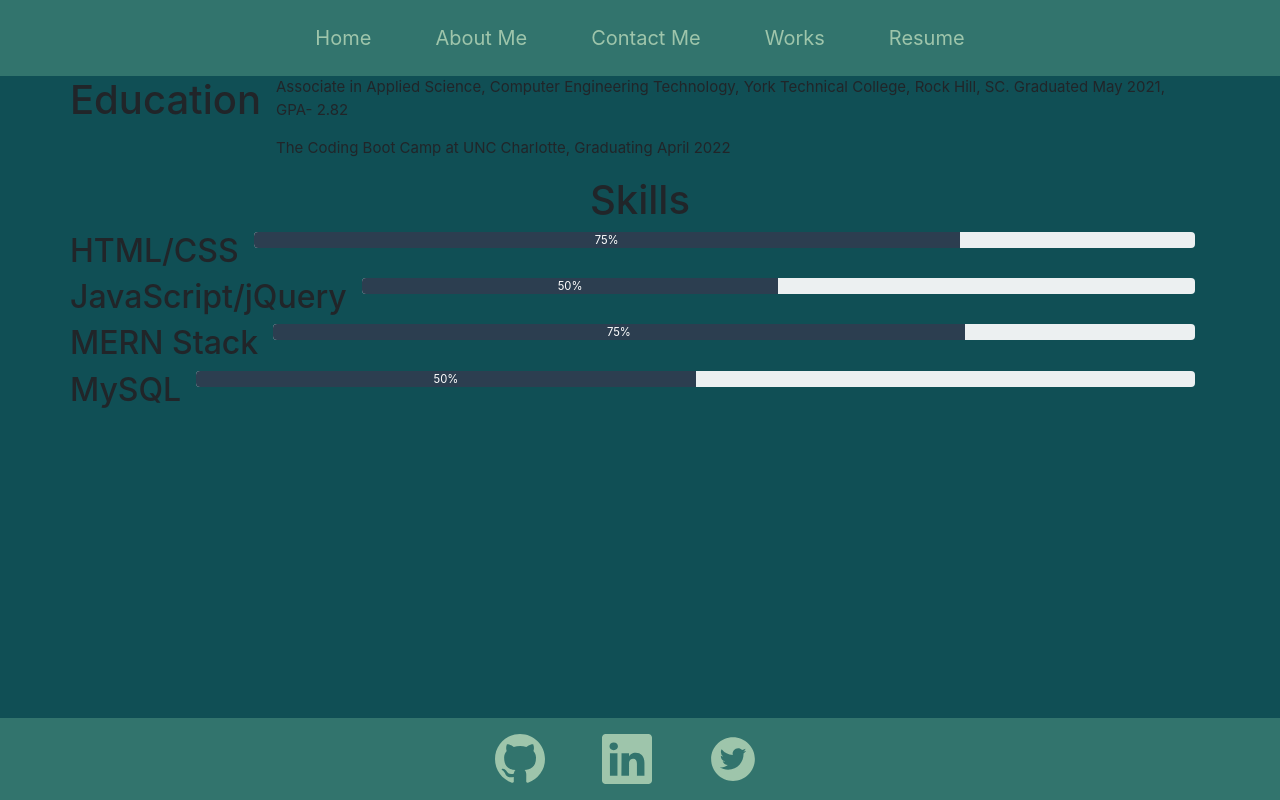
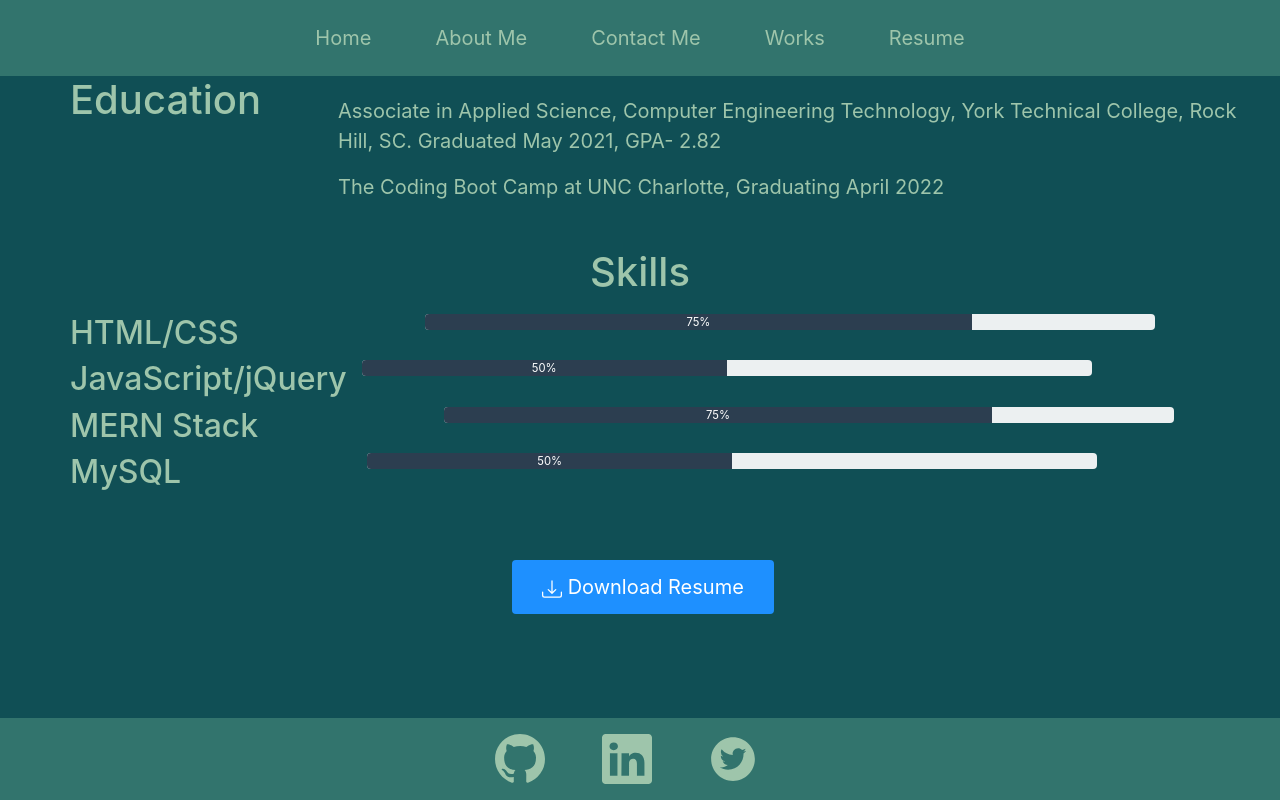
Before and after one commit to maddi124/React-Portfolio, a React (Create React App) app: page /ResumePage in a window 1280 px wide. Built offline with nearby package versions, Linux system fonts and the light colour scheme.

Commit message:
download

```diff
--- a/src/assets/style.css
+++ b/src/assets/style.css
@@ -128,4 +128,35 @@
 }
 .skills{
     text-align: center;
+    color:var(--secondary);
+    padding: 10px;
 }
+.long{
+ left: 15%;
+}
+h3, h2{
+    color:var(--secondary)
+}
+.resp{
+    color: var(--secondary);
+    font-size:20px;
+}
+.edinfo{
+    left: 5%;
+    padding: 20px;
+}
+.btn {
+    background-color: DodgerBlue;
+    border: none;
+    color: white;
+    padding: 12px 30px;
+    cursor: pointer;
+    font-size: 20px;
+    margin: 0;
+    position: absolute;
+    top: 70%;
+    left: 40%;
+  }
+  .btn:hover {
+    background-color: RoyalBlue;
+  }
--- a/src/components/ResumePage/index.js
+++ b/src/components/ResumePage/index.js
@@ -1,21 +1,23 @@
 
 import React from "react";
+import {BsDownload} from "react-icons/bs";
+import resumedownload from "../../assets/cover/resume/RESUME_2021.pdf";
 
 function ResumePage() {
 return (
 <div class="container">
     <div class="row">
         <h2>Education</h2>
-        <div class="col">
-            <p>Associate in Applied Science, Computer Engineering Technology, York Technical College, Rock Hill,
+        <div class="col edinfo">
+            <p class="resp">Associate in Applied Science, Computer Engineering Technology, York Technical College, Rock Hill,
 SC. Graduated May 2021, GPA- 2.82</p>
-<p>The Coding Boot Camp at UNC Charlotte, Graduating April 2022 </p>
+<p class="resp">The Coding Boot Camp at UNC Charlotte, Graduating April 2022 </p>
         </div>
     </div>
       <h2 class="skills">Skills</h2>
     <div class="row">
       <h3>HTML/CSS</h3>
-        <div class="col">
+        <div class="col-8 long">
             <div class="progress">
                 <div class="progress-bar w-75"  role="progressbar" aria-valuenow="75" aria-valuemin="0" aria-valuemax="100">75%</div>
             </div>
@@ -23,7 +25,7 @@
     </div>
     <div class="row">
       <h3>JavaScript/jQuery</h3>
-        <div class="col">
+        <div class="col-8 ">
             <div class="progress">
                 <div class="progress-bar w-50"  role="progressbar" aria-valuenow="50" aria-valuemin="0" aria-valuemax="100">50%</div>
             </div>
@@ -31,7 +33,7 @@
     </div>
     <div class="row">
       <h3>MERN Stack</h3>
-        <div class="col">
+        <div class="col-8 long">
             <div class="progress">
                 <div class="progress-bar w-75"  role="progressbar" aria-valuenow="75" aria-valuemin="0" aria-valuemax="100">75%</div>
             </div>
@@ -39,12 +41,15 @@
     </div>
     <div class="row">
       <h3>MySQL</h3>
-        <div class="col">
+        <div class="col-8 long">
             <div class="progress">
                 <div class="progress-bar w-50"  role="progressbar" aria-valuenow="50" aria-valuemin="0" aria-valuemax="100">50%</div>
             </div>
         </div>
     </div>
+    <a href={resumedownload} download>
+    <button class="btn"><BsDownload/> Download Resume</button>
+    </a>
 </div>
 );
 }
```
Also changed, not shown: 1 other file (tests, documents, lock files or other folders).
